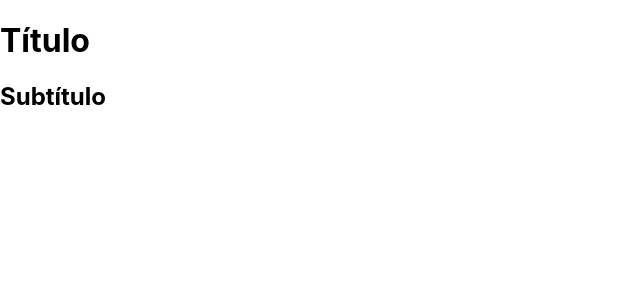
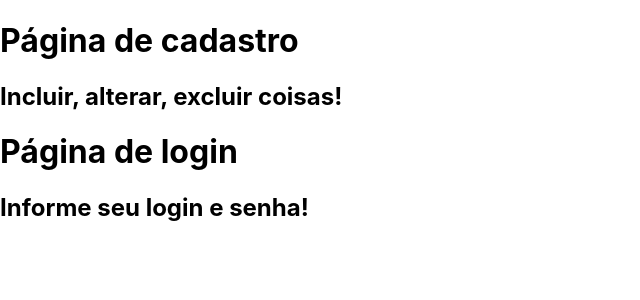
Before and after one commit to marcus-monteiro/exercicios, a Next.js app: page /basicos/usandotitulo in a window 1280 px wide. Shown: the top 300 px of the page, without its empty margins (0-640 px from the left). Built offline with nearby package versions, Linux system fonts and the light colour scheme.

Commit message:
Usando props

```diff
--- a/components/Titulo.jsx
+++ b/components/Titulo.jsx
@@ -1,8 +1,9 @@
-export default function Titulo() {
+export default function Titulo(props) {
+    console.log(props)
     return (
         <>
-            <h1>Título</h1>
-            <h2>Subtítulo</h2>
+            <h1>{props.principal}</h1>
+            <h2>{props.secundario}</h2>
         </>
     )
 }
--- a/pages/basicos/usandotitulo.jsx
+++ b/pages/basicos/usandotitulo.jsx
@@ -4,7 +4,14 @@ export default function usandoTitulo() {
     return (
 
         <div>
-            <Titulo />
+            <Titulo
+                principal="Página de cadastro"
+                secundario="Incluir, alterar, excluir coisas!"
+            />
+            <Titulo
+                principal="Página de login"
+                secundario="Informe seu login e senha!"
+            />
         </div>
     )
 }
```
